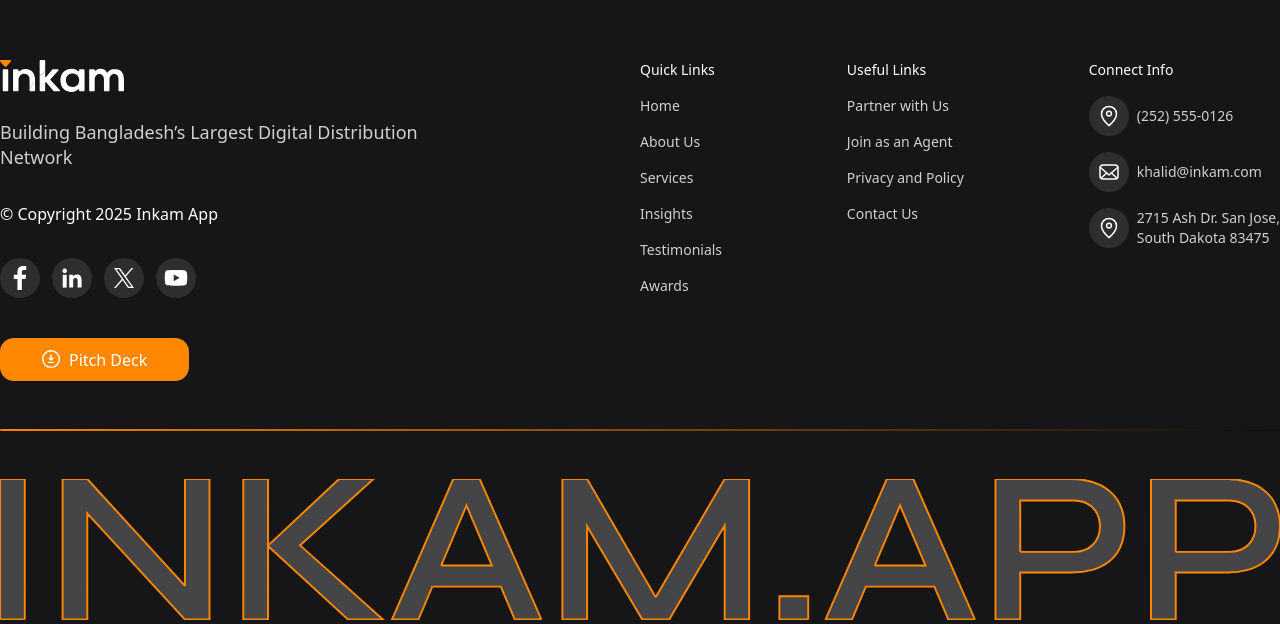
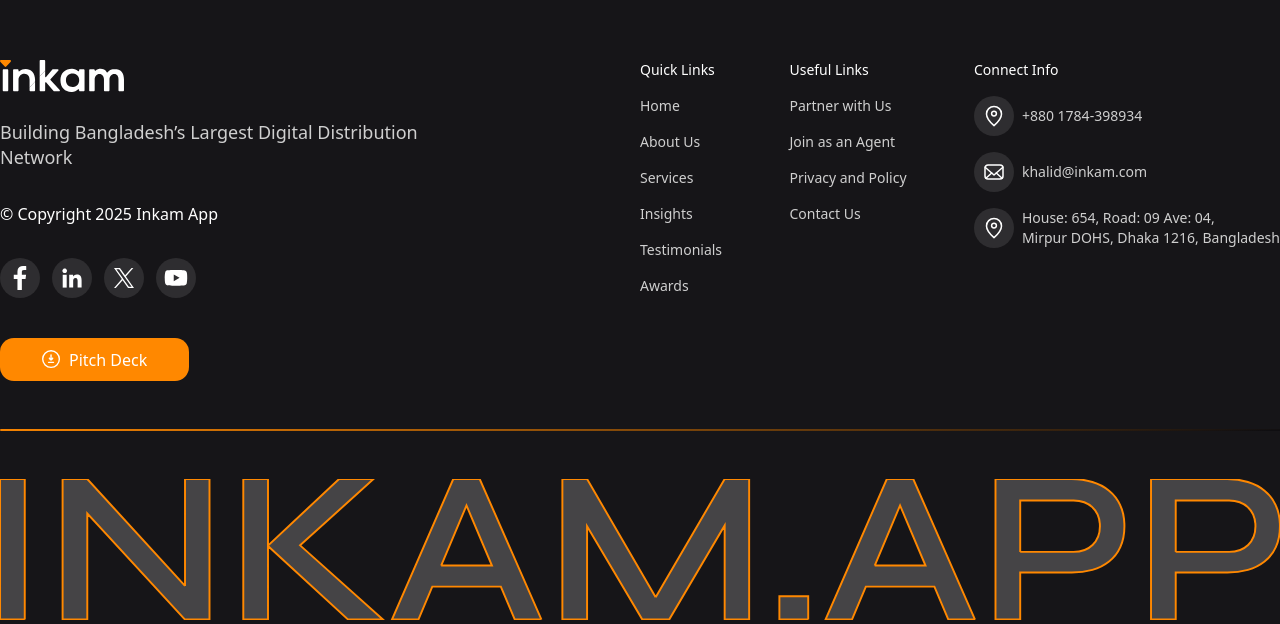
Before and after one commit to Creativecoder11/Inkam-web, a Next.js app: page /test in a window 1280 px wide. Shown: the part 3796-4420 px from the top of the page. Built offline with nearby package versions, Linux system fonts and the light colour scheme.

Commit message:
Footer Change

```diff
--- a/components/layout/footer.tsx
+++ b/components/layout/footer.tsx
@@ -71,7 +71,7 @@
     items: [
       {
         icon: "phone",
-        title: "(252) 555-0126",
+        title: "+880 1784-398934",
       },
       {
         icon: "email",
@@ -82,9 +82,9 @@
         icon: "location",
         title: (
           <>
-            2715 Ash Dr. San Jose,
+            House: 654, Road: 09 Ave: 04,
             <br className="hidden md:block" />
-            South Dakota 83475
+            Mirpur DOHS, Dhaka 1216, Bangladesh
           </>
         ),
       },
--- a/components/ui/textAnimation.tsx
+++ b/components/ui/textAnimation.tsx
@@ -18,9 +18,15 @@
   animateOnScroll = true,
   delay = 0,
 }: TextAnimationProps) {
-  const containerRef = useRef<HTMLElement | null>(null);
+  const containerRef = useRef<HTMLDivElement | null>(null);
   const splitRefs = useRef<SplitText[]>([]);
   const linesRef = useRef<HTMLElement[]>([]);
+
+  const wrappedChildren = React.isValidElement(children)
+    ? React.Children.map(children, (child) =>
+        React.cloneElement(child, { ref: containerRef } as any)
+      )
+    : children;
 
   useEffect(() => {
     const container = containerRef.current;
@@ -50,7 +56,7 @@
       // Preserve text-indent for first line
       const style = window.getComputedStyle(el as HTMLElement);
       if (style.textIndent !== "0px" && split.lines.length) {
-        split.lines[0].style.paddingLeft = style.textIndent;
+        (split.lines[0] as HTMLElement).style.paddingLeft = style.textIndent;
         (el as HTMLElement).style.textIndent = "0";
       }
     });
@@ -90,9 +96,7 @@
   }, [animateOnScroll, delay]);
 
   if (React.Children.count(children) === 1 && React.isValidElement(children)) {
-    return React.cloneElement(children, {
-      ref: containerRef,
-    });
+    return wrappedChildren;
   }
 
   return (
```
